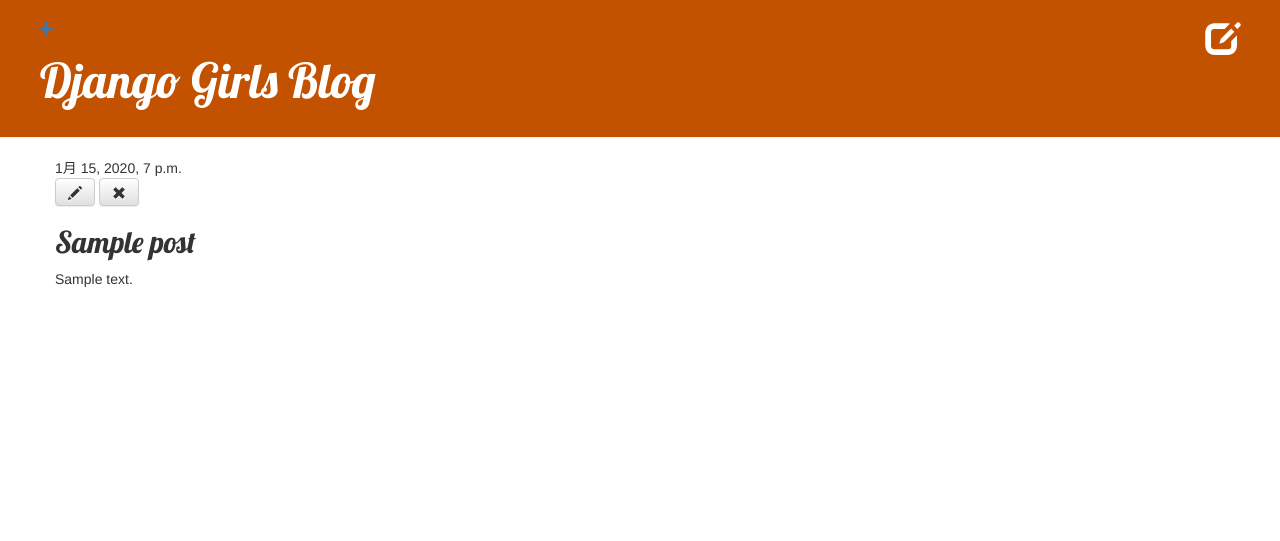
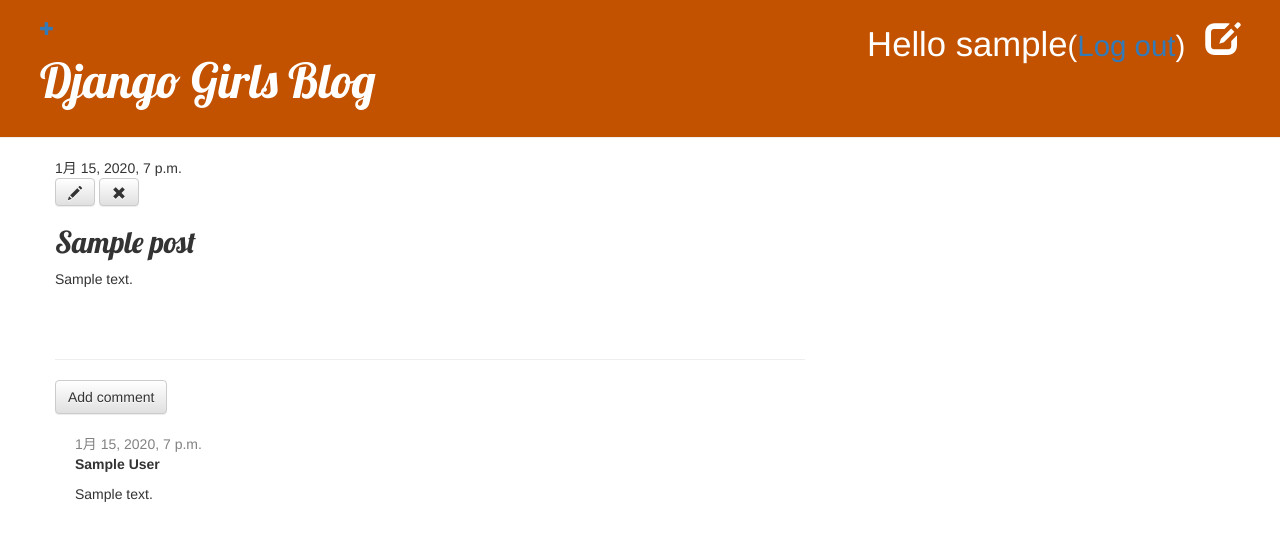
Before and after one commit to kkimura87/my-first-blog, a Django app: page /post/1/ in a window 1280 px wide. Shown: the top 541 px of the page. Run offline with Django 3.2, Linux system fonts and the light colour scheme; a user stored in the database is signed in; tables that the repository leaves empty hold one stand-in row (values such as "Sample post"); some libraries are stand-ins or nearby versions.

Commit message:
added comment

```diff
--- a/blog/admin.py
+++ b/blog/admin.py
@@ -1,4 +1,5 @@
 from django.contrib import admin
-from .models import Post
+from .models import Post, Comment
 
 admin.site.register(Post)
+admin.site.register(Comment)
--- a/blog/models.py
+++ b/blog/models.py
@@ -13,3 +13,18 @@
         self.save()
     def __str__(self):
         return self.title
+    def approved_comments(self):
+        return self.comments.filter(approved_comment=True)
+
+
+class Comment(models.Model):
+    post = models.ForeignKey('blog.Post', on_delete=models.CASCADE, related_name='comments')
+    author = models.CharField(max_length=200)
+    text = models.TextField()
+    created_date = models.DateTimeField(default=timezone.now)
+    approved_comment = models.BooleanField(default=False)
+    def approve(self):
+        self.approved_comment = True
+        self.save()
+    def __str__(self):
+        return self.text
--- a/blog/static/css/blog.css
+++ b/blog/static/css/blog.css
@@ -44,3 +44,7 @@
 .post h2 a, .post h2 a:visited {
     color: #000000;
 }
+
+.comment{
+    margin: 20px 0px 20px 20px;
+}
--- a/blog/templates/blog/base.html
+++ b/blog/templates/blog/base.html
@@ -12,6 +12,9 @@
             {% if user.is_authenticated %}
                 <a href="{% url 'post_new' %}" class="top_menu"><span class="glyphicon glyphicon-plus"></span></a>
                 <a href="{% url 'post_draft_list' %}" class="top-menu"><span class="glyphicon glyphicon-edit"></span></a>
+                <p class="top-menu">Hello {{ user.username }}<small>(<a href="{% url 'logout' %}">Log out</a>)</small></p>
+            {% else %}
+                <a href="{% url 'login' %}" class="top-menu"><span class="glyphicon glyphicon-lock"></span></a>
             {% endif %}
             <h1><a href="/">Django Girls Blog</a></h1>
         </div>
--- a/blog/templates/blog/post_detail.html
+++ b/blog/templates/blog/post_detail.html
@@ -16,4 +16,23 @@
         <h2>{{ post.title }}</h2>
         <p>{{ post.text | linebreaksbr }}</p>
     </div>
+<hr>
+<a class="btn btn-default" href="{% url 'add_comment_to_post' pk=post.pk %}">Add comment</a>
+{% for comment in post.comments.all %}
+    {% if user.is_authenticated or comment.approved_comment %}
+    <div class="comment">
+        <div class="date">
+            {{ comment.created_date }}
+            {% if not comment.approved_comment %}
+                <a class="btn btn-default" href="{% url 'comment_remove' pk=comment.pk%}"><span class="glyhicon glyphicon-remove"></span></a>
+                <a class="btn btn-default" href="{% url 'comment_approve' pk=comment.pk%}"><span class="glyhicon glyphicon-ok"></span></a>
+            {% endif %}
+        </div>
+        <strong>{{ comment.author }}</strong>
+        <p>{{ comment.text|linebreaks }}</p>
+    </div>
+    {% endif %}
+{% empty %}
+    <p>No comments here yet</p>
+{% endfor %}
 {% endblock %}
--- a/blog/templates/blog/post_list.html
+++ b/blog/templates/blog/post_list.html
@@ -1,4 +1,3 @@
-
 {% extends 'blog/base.html' %}
 
 {% block content %}
@@ -9,6 +8,7 @@
             </div>
             <h2><a href="{% url 'post_detail' pk=post.pk%}">{{ post.title }}</a></h2>
             <p>{{ post.text|linebreaksbr }}</p>
+            <a href="{% url 'post_detail' pk=post.pk %}">Comments: {{ post.approved_comments.count }}</a>
         </div>
     {% endfor %}
 {% endblock %}
--- a/blog/urls.py
+++ b/blog/urls.py
@@ -9,4 +9,7 @@
     path('drafts/', views.post_draft_list, name='post_draft_list'),
     path('post/<pk>/publish/', views.post_publish, name='post_publish'),
     path('post/<pk>/remove/', views.post_remove, name='post_remove'),
+    path('post/<int:pk>/comment/', views.add_comment_to_post, name='add_comment_to_post'),
+    path('comment/<int:pk>/approve/', views.comment_approve, name='comment_approve'),
+    path('comment/<int:pk>/remove/', views.comment_remove, name='comment_remove'),
 ]
--- a/blog/views.py
+++ b/blog/views.py
@@ -1,7 +1,9 @@
+from django.contrib.auth.decorators import login_required
 from django.shortcuts import render, get_object_or_404, redirect
 from django.utils import timezone
-from .models import Post
-from .forms import PostForm
+from .models import Post, Comment
+from .forms import PostForm, CommentForm
+
 
 def post_list(request):
     posts = Post.objects.filter(published_date__lte=timezone.now()).order_by('published_date')
@@ -11,6 +13,8 @@
     post = get_object_or_404(Post, pk=pk)
     return render(request, 'blog/post_detail.html', {'post': post})
 
+
+@login_required
 def post_new(request):
     if request.method == "POST":
         form = PostForm(request.POST)
@@ -24,6 +28,8 @@
         form = PostForm()
     return render(request, 'blog/post_edit.html', {'form': form})
 
+
+@login_required
 def post_edit(request, pk):
     post = get_object_or_404(Post, pk=pk)
     if request.method == "POST":
@@ -38,16 +44,49 @@
         form = PostForm(instance=post)
     return render(request, 'blog/post_edit.html', {'form': form})
 
+
+@login_required
 def post_draft_list(request):
     posts = Post.objects.filter(published_date__isnull=True).order_by('created_date')
     return render(request, 'blog/post_draft_list.html', {'posts': posts})
 
+
+@login_required
 def post_publish(reqest, pk):
     post = get_object_or_404(Post, pk=pk)
     post.publish()
     return redirect('post_detail', pk=pk)
 
+
+@login_required
 def post_remove(request, pk):
     post = get_object_or_404(Post, pk=pk)
     post.delete()
     return redirect('post_list')
+
+def add_comment_to_post(request, pk):
+    post = get_object_or_404(Post, pk=pk)
+    if request.method == "POST":
+        form = CommentForm(request.POST)
+        if form.is_valid():
+            comment = form.save(commit=False)
+            comment.post = post
+            comment.save()
+            return redirect('post_detail', pk=post.pk)
+    else:
+        form = CommentForm()
+    return render(request, 'blog/add_comment_to_post.html', {'form':form})
+
+
+@login_required
+def comment_approve(request, pk):
+    comment = get_object_or_404(Comment, pk=pk)
+    comment.approve()
+    return redirect('post_detail', pk=comment.post.pk)
+
+
+@login_required
+def comment_remove(request, pk):
+    comment = get_object_or_404(Comment, pk=pk)
+    comment.delete()
+    return redirect('post_detail', pk=comment.post.pk)
--- a/mysite2/settings.py
+++ b/mysite2/settings.py
@@ -11,6 +11,8 @@
 """
 
 import os
+
+LOGIN_REDIRECT_URL = '/'
 
 # Build paths inside the project like this: os.path.join(BASE_DIR, ...)
 BASE_DIR = os.path.dirname(os.path.dirname(os.path.abspath(__file__)))
--- a/mysite2/urls.py
+++ b/mysite2/urls.py
@@ -16,7 +16,11 @@
 from django.contrib import admin
 from django.urls import path, include
 
+from django.contrib.auth import views
+
 urlpatterns = [
     path('admin/', admin.site.urls),
+    path('accounts/login/', views.LoginView.as_view(), name='login'),
+    path('accounts/logout/', views.LogoutView.as_view(next_page='/'), name='logout'),
     path('', include('blog.urls')),
 ]
```
Also changed, not shown: blog/forms.py (+7 -1 lines), blog/templates/blog/add_comment_to_post.html (added, +9 -0 lines), blog/templates/registration/login.html (added, +23 -0 lines), blog/migrations/0003_comment.py (added).
